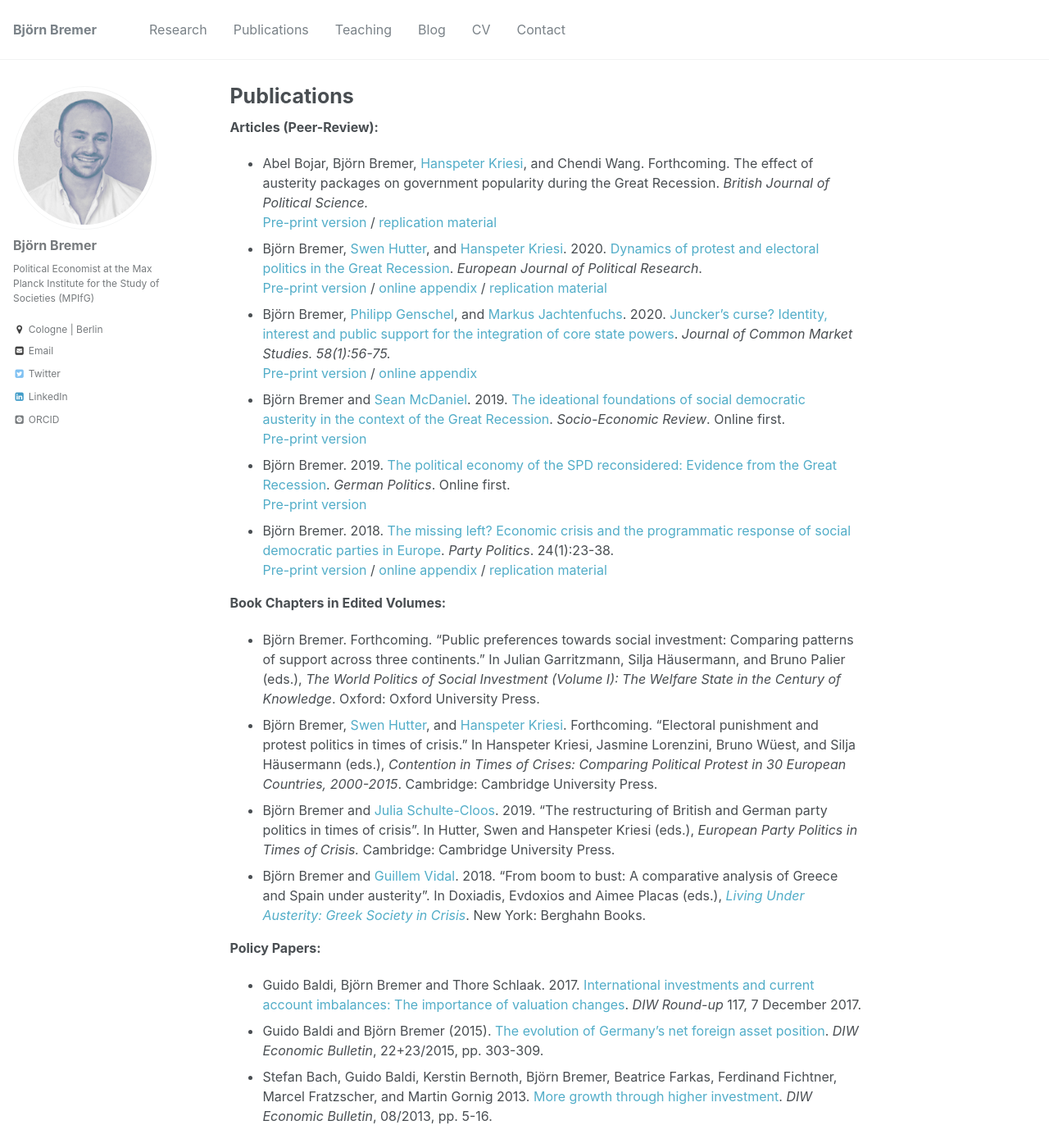
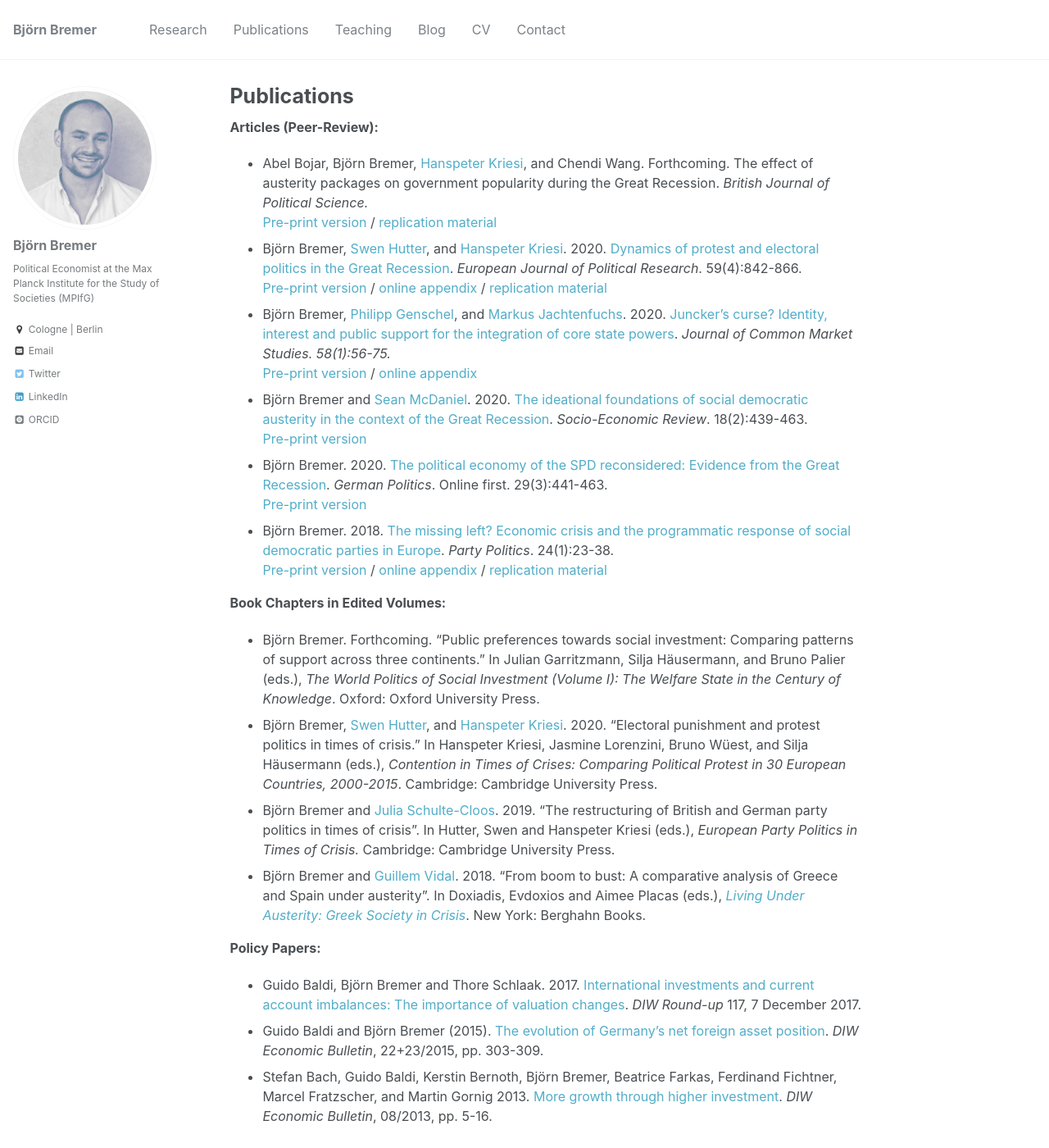
Before and after one commit to bjoernbremer/bjoernbremer.github.io, a Jekyll site: the page built from _pages/publications.md, in a window 1280 px wide and 1400 px high. Shown: the whole window at 82% size. Built offline with Jekyll 4.4.1, drawn with Linux system fonts in a browser that asks for light colours; some web fonts are replaced.

Commit message:
update website

```diff
--- a/_data/navigation.yml
+++ b/_data/navigation.yml
@@ -14,7 +14,7 @@ main:
     url: /year-archive/
 
   - title: "CV"
-    url: /files/Bremer_CV_07_2020.pdf
+    url: /files/Bremer_CV_11_2020.pdf
 
   - title: "Contact"
     url: /contact/
--- a/_pages/publications.md
+++ b/_pages/publications.md
@@ -9,13 +9,13 @@ author_profile: true
 **Articles (Peer-Review):**
 * Abel Bojar, Björn Bremer, [Hanspeter Kriesi](http://www.eui.eu/DepartmentsAndCentres/PoliticalAndSocialSciences/People/Professors/Kriesi.aspx), and Chendi Wang. Forthcoming. The effect of austerity packages on government popularity during the Great Recession. *British Journal of Political Science.* <br/>
 [Pre-print version]({{ site.url }}/files/publications/AusterityEvents_BJPolS_accepted.pdf) / [replication material]()
-* Björn Bremer, [Swen Hutter](http://www.swen-hutter.eu/), and [Hanspeter Kriesi](http://www.eui.eu/DepartmentsAndCentres/PoliticalAndSocialSciences/People/Professors/Kriesi.aspx). 2020. [Dynamics of protest and electoral politics in the Great Recession](https://doi.org/10.1111/1475-6765.12375). *European Journal of Political Research*. <br/>
+* Björn Bremer, [Swen Hutter](http://www.swen-hutter.eu/), and [Hanspeter Kriesi](http://www.eui.eu/DepartmentsAndCentres/PoliticalAndSocialSciences/People/Professors/Kriesi.aspx). 2020. [Dynamics of protest and electoral politics in the Great Recession](https://doi.org/10.1111/1475-6765.12375). *European Journal of Political Research*. 59(4):842-866. <br/>
 [Pre-print version]({{ site.url }}/files/publications/BremerHutterKriesi_2019_EJPR.pdf) / [online appendix]({{ site.url }}/files/publications/BremerHutterKriesi_2019_EJPR_appendix.pdf) / [replication material](https://doi.org/10.7910/DVN/GWPX1A)
 * Björn Bremer, [Philipp Genschel](https://www.eui.eu/DepartmentsAndCentres/PoliticalAndSocialSciences/People/Professors/Genschel), and [Markus Jachtenfuchs](https://www.hertie-school.org/en/research/faculty-and-researchers/profile/person/jachtenfuchs/). 2020. [Juncker's curse? Identity, interest and public support for the integration of core state powers](https://doi.org/10.1111/jcms.12980). *Journal of Common Market Studies. 58(1):56-75.* <br/>
 [Pre-print version]({{ site.url }}/files/publications/BremerGenschelJachtenfuchs_2019_JCMS.pdf) / [online appendix]({{ site.url }}/files/publications/BremerGenschelJachtenfuchs_2019_JCMS_appendix.pdf)
-* Björn Bremer and [Sean McDaniel](https://warwick.ac.uk/fac/soc/pais/people/mcdaniel/). 2019. [The ideational foundations of social democratic austerity in the context of the Great Recession](https://academic.oup.com/ser/advance-article-abstract/doi/10.1093/ser/mwz001/5320344). *Socio-Economic Review*. Online first. <br/>
+* Björn Bremer and [Sean McDaniel](https://warwick.ac.uk/fac/soc/pais/people/mcdaniel/). 2020. [The ideational foundations of social democratic austerity in the context of the Great Recession](https://academic.oup.com/ser/advance-article-abstract/doi/10.1093/ser/mwz001/5320344). *Socio-Economic Review*. 18(2):439-463. <br/>
 [Pre-print version]({{ site.url }}/files/publications/BremerMcDaniel_SER_2019.pdf)
-* Björn Bremer. 2019. [The political economy of the SPD reconsidered: Evidence from the Great Recession](https://www.tandfonline.com/doi/abs/10.1080/09644008.2018.1555817?journalCode=fgrp20). *German Politics*. Online first. <br/>
+* Björn Bremer. 2020. [The political economy of the SPD reconsidered: Evidence from the Great Recession](https://www.tandfonline.com/doi/abs/10.1080/09644008.2018.1555817?journalCode=fgrp20). *German Politics*. Online first. 29(3):441-463. <br/>
 [Pre-print version]({{ site.url }}/files/publications/Bremer_GermanPolitics_2019.pdf)
 * Björn Bremer. 2018. [The missing left? Economic crisis and the programmatic response of social democratic parties in Europe](http://journals.sagepub.com/doi/abs/10.1177/1354068817740745). *Party Politics*. 24(1):23-38. <br/>
 [Pre-print version]({{ site.url }}/files/publications/Bremer_MissingLeft_12_2017.pdf) / [online appendix]({{ site.url }}/files/publications/Bremer_MissingLeft_appendix_12_2017.pdf) / [replication material](https://dataverse.harvard.edu/dataset.xhtml?persistentId=doi:10.7910/DVN/LBO6KC)
@@ -23,7 +23,7 @@ author_profile: true
 **Book Chapters in Edited Volumes:**
 
 * Björn Bremer. Forthcoming. "Public preferences towards social investment: Comparing patterns of support across three continents." In Julian Garritzmann, Silja Häusermann, and Bruno Palier (eds.), *The World Politics of Social Investment (Volume I): The Welfare State in the Century of Knowledge*. Oxford: Oxford University Press.
-* Björn Bremer, [Swen Hutter](http://www.swen-hutter.eu/), and [Hanspeter Kriesi](http://www.eui.eu/DepartmentsAndCentres/PoliticalAndSocialSciences/People/Professors/Kriesi.aspx). Forthcoming. "Electoral punishment and protest politics in times of crisis." In Hanspeter Kriesi, Jasmine Lorenzini, Bruno Wüest, and Silja Häusermann (eds.), *Contention in Times of Crises: Comparing Political Protest in 30 European Countries, 2000-2015*. Cambridge: Cambridge University Press.
+* Björn Bremer, [Swen Hutter](http://www.swen-hutter.eu/), and [Hanspeter Kriesi](http://www.eui.eu/DepartmentsAndCentres/PoliticalAndSocialSciences/People/Professors/Kriesi.aspx). 2020. "Electoral punishment and protest politics in times of crisis." In Hanspeter Kriesi, Jasmine Lorenzini, Bruno Wüest, and Silja Häusermann (eds.), *Contention in Times of Crises: Comparing Political Protest in 30 European Countries, 2000-2015*. Cambridge: Cambridge University Press.
 * Björn Bremer and [Julia Schulte-Cloos](https://jschultecloos.github.io/). 2019. "The restructuring of British and German party politics in times of crisis". In Hutter, Swen and Hanspeter Kriesi (eds.), *European Party Politics in Times of Crisis.* Cambridge: Cambridge University Press.
 * Björn Bremer and [Guillem Vidal](http://guillemvidal.eu/). 2018. "From boom to bust: A comparative analysis of Greece and Spain under austerity". In Doxiadis, Evdoxios and Aimee Placas (eds.), *[Living Under Austerity: Greek Society in Crisis](http://www.berghahnbooks.com/title/DoxiadisLiving)*. New York: Berghahn Books.
 
```
Also changed, not shown: _pages/projects.html (+0 -7 lines), _projects/1_austerity_left.md (+2 -2 lines), _projects/2_polcon.md (+4 -3 lines), _projects/5_european_integration.md (+1 -1 lines), 1 other file.
